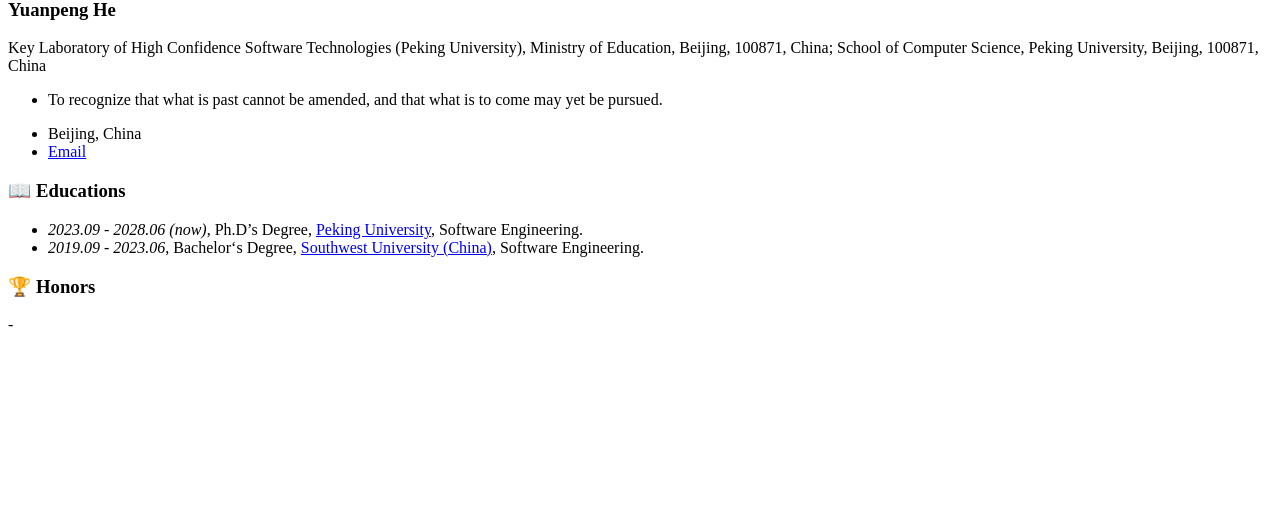
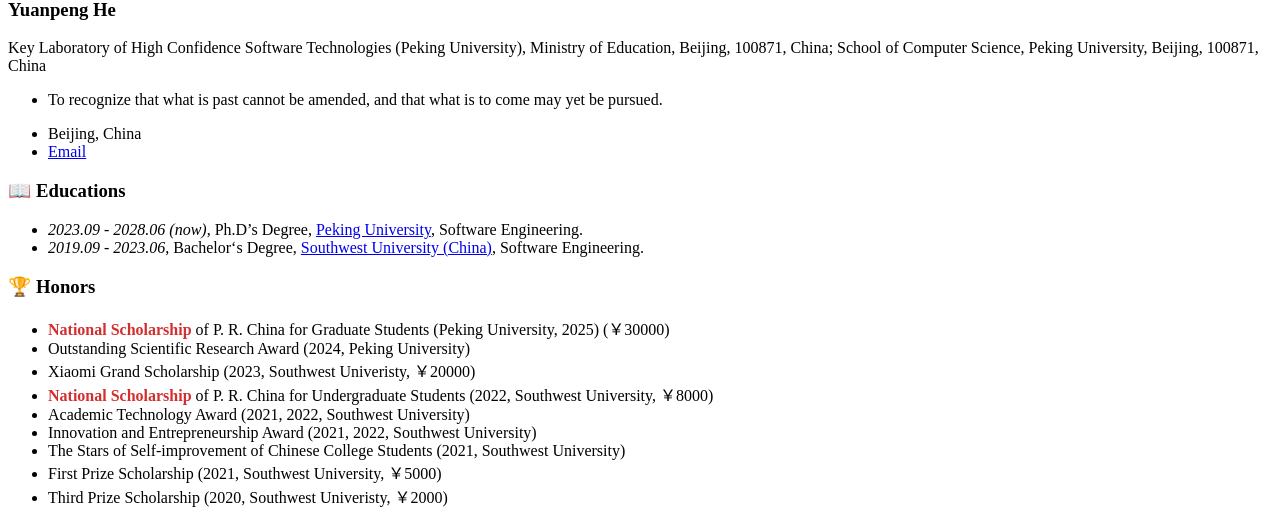
Before and after one commit to heyuanpengpku/heyuanpeng.github.io, a Jekyll site: the page built from _pages/includes/exp.md, in a window 1280 px wide. Shown: the part 472-996 px from the top of the page. Built offline with Jekyll 4.4.1, drawn with Linux system fonts in a browser that asks for light colours; our own code applies the rules of GitHub Pages for plain Markdown files; before the commit the page ends 900 px from its top, so only the background shows below that.

Commit message:
2025-10-09 01:24:04

```diff
--- a/_pages/includes/exp.md
+++ b/_pages/includes/exp.md
@@ -4,4 +4,12 @@
 - _2019.09 - 2023.06_, Bachelor‘s Degree, [Southwest University (China)](https://www.swu.edu.cn/), Software Engineering.
 
 # 🏆 Honors
--
+- <span style="color:#d32f2f;font-weight:600;">National Scholarship</span> of P. R. China for Graduate Students (Peking University, 2025) (￥30000)
+- Outstanding Scientific Research Award (2024, Peking University)
+- Xiaomi Grand Scholarship (2023, Southwest Univeristy, ￥20000)
+- <span style="color:#d32f2f;font-weight:600;">National Scholarship</span> of P. R. China for Undergraduate Students (2022, Southwest University, ￥8000)
+- Academic Technology Award (2021, 2022, Southwest University)
+- Innovation and Entrepreneurship Award (2021, 2022, Southwest University)
+- The Stars of Self-improvement of Chinese College Students (2021, Southwest University)
+- First Prize Scholarship (2021, Southwest University, ￥5000)
+- Third Prize Scholarship (2020, Southwest Univeristy, ￥2000)
```
